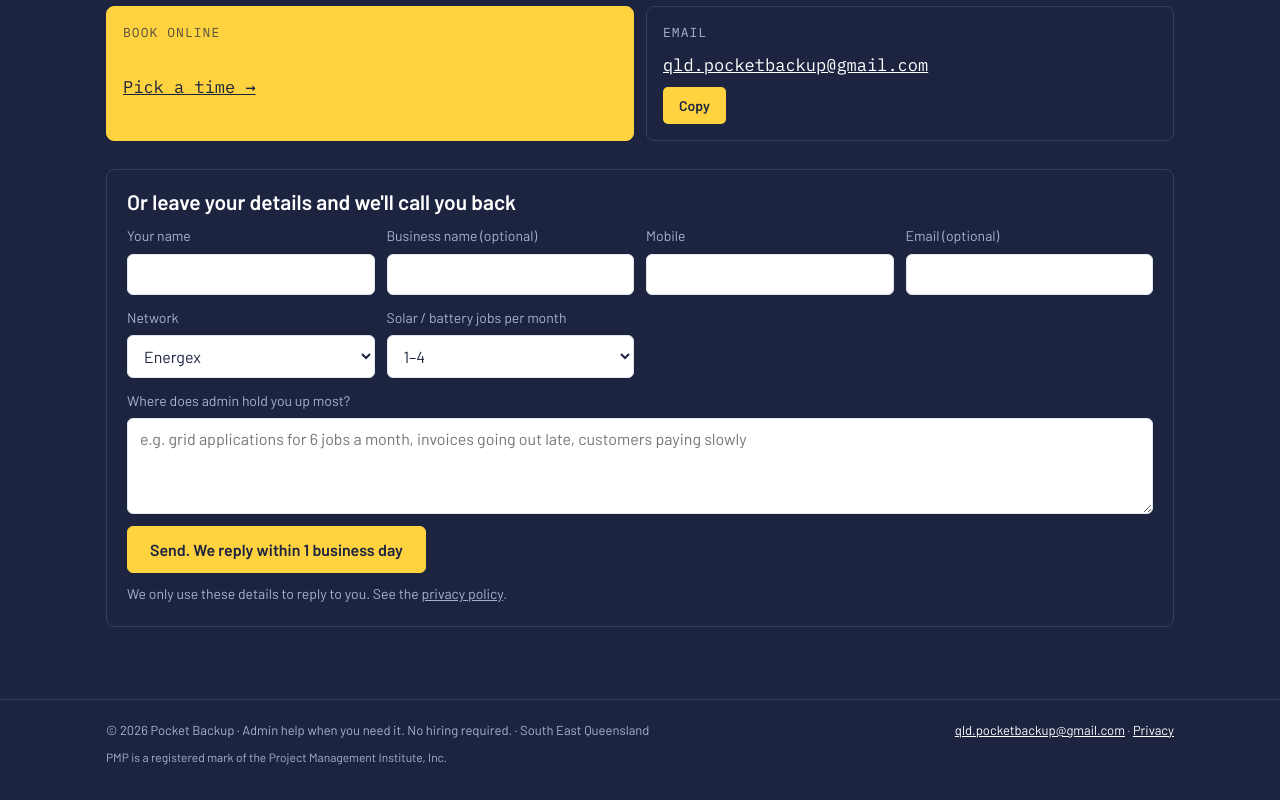
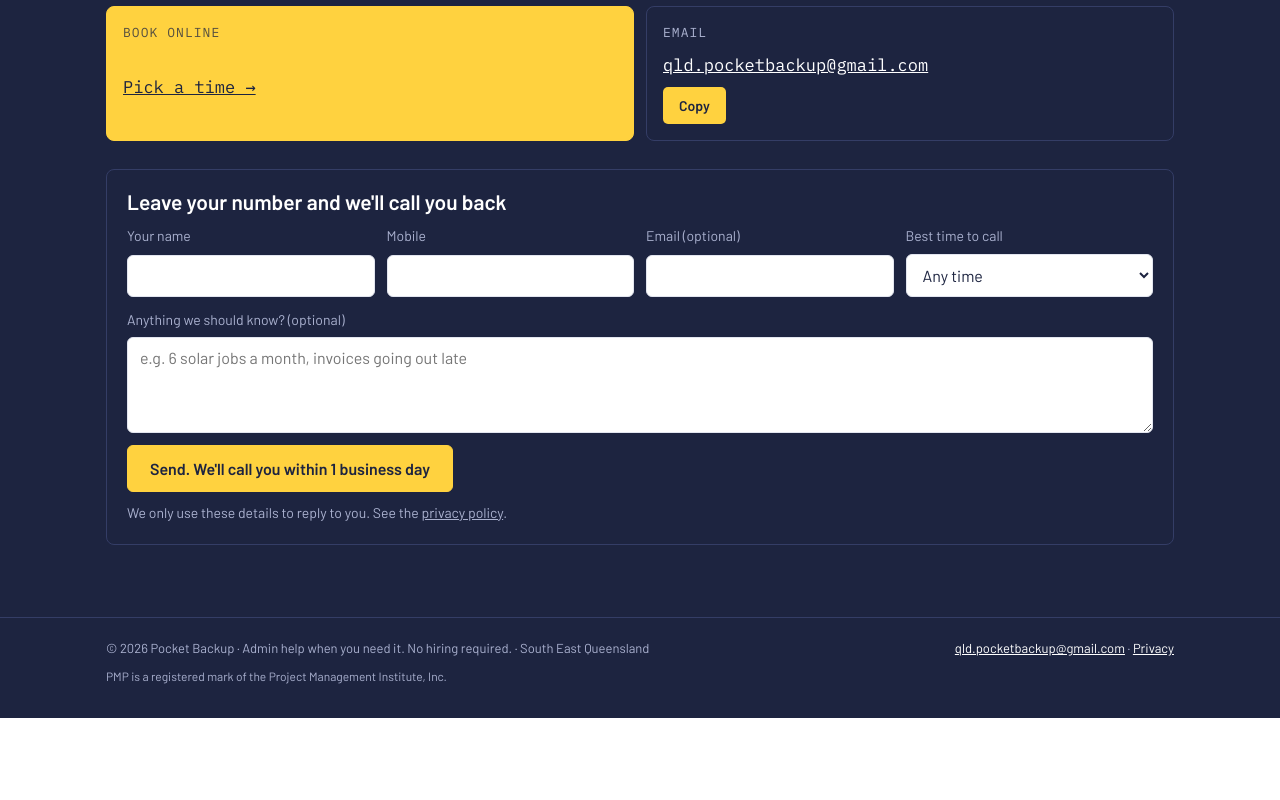
Before and after one commit to EvaBiubiuuu/pocket-backup-website, a plain HTML site: page index.html in a window 1280 px wide. Shown: the part 8417-9217 px from the top of the page. After the commit the page ends 9135 px from the top, so only its background shows below. Drawn offline with Linux system fonts and the light colour scheme.

Commit message:
Contact: no public phone; short call-back form
- Remove the phone card entirely
- Form asks only for name, mobile, optional email, best time to call and an optional note
- Privacy page lists the new form fields

Co-Authored-By: Claude Opus 5.5 <noreply@anthropic.com>
Claude-Session: https://claude.ai/code/session_01UBAqqGaeXMaqSYfzXhEA5L

```diff
--- a/index.html
+++ b/index.html
@@ -471,23 +471,18 @@ footer{background:var(--band);color:var(--band-muted);font-size:13px;padding-blo
   </div>
   <div class="cards">
     <div class="cc book" id="book-card"><span class="eyebrow">Book online</span><a class="v" id="c-book" href="https://calendly.com/qld-pocketbackup/30min" target="_blank" rel="noopener">Pick a time →<span class="sr"> (opens Calendly in a new tab)</span></a></div>
-    <!-- TODO(Eva): add the business mobile, then restore this card:
-    <div class="cc"><span class="eyebrow">Phone / text</span><a class="v" id="c-phone" href="tel:04XXXXXXXX">04XX XXX XXX</a><button type="button" data-copy="c-phone">Copy</button></div>
-    -->
     <div class="cc"><span class="eyebrow">Email</span><a class="v" id="c-email" href="mailto:qld.pocketbackup@gmail.com">qld.pocketbackup@gmail.com</a><button type="button" data-copy="c-email" aria-label="Copy email address">Copy</button></div>
   </div>
   <form class="form" name="contact" method="POST" action="/thanks.html" data-netlify="true" netlify-honeypot="company-website">
     <input type="hidden" name="form-name" value="contact">
     <p class="hp"><label>Leave empty <input name="company-website"></label></p>
-    <div class="wide"><h3>Or leave your details and we'll call you back</h3></div>
+    <div class="wide"><h3>Leave your number and we'll call you back</h3></div>
     <label>Your name<input name="name" autocomplete="name" required></label>
-    <label>Business name (optional)<input name="business" autocomplete="organization"></label>
     <label>Mobile<input name="phone" type="tel" autocomplete="tel" inputmode="tel" required></label>
     <label>Email (optional)<input name="email" type="email" autocomplete="email"></label>
-    <label>Network<select name="network"><option>Energex</option><option>Ergon</option><option>Both</option></select></label>
-    <label>Solar / battery jobs per month<select name="volume"><option>1–4</option><option>5–12</option><option>13–25</option><option>25+</option></select></label>
-    <label class="wide">Where does admin hold you up most?<textarea name="message" placeholder="e.g. grid applications for 6 jobs a month, invoices going out late, customers paying slowly"></textarea></label>
-    <div class="wide stack" style="gap:10px"><button class="btn primary" type="submit" style="justify-self:start">Send. We reply within 1 business day</button><p class="note" style="color:var(--band-muted)">We only use these details to reply to you. See the <a href="/privacy.html">privacy policy</a>.</p></div>
+    <label>Best time to call<select name="best-time"><option>Any time</option><option>Morning (before 10am)</option><option>Lunchtime</option><option>Afternoon</option><option>After 5pm</option></select></label>
+    <label class="wide">Anything we should know? (optional)<textarea name="message" rows="3" placeholder="e.g. 6 solar jobs a month, invoices going out late"></textarea></label>
+    <div class="wide stack" style="gap:10px"><button class="btn primary" type="submit" style="justify-self:start">Send. We'll call you within 1 business day</button><p class="note" style="color:var(--band-muted)">We only use these details to reply to you. See the <a href="/privacy.html">privacy policy</a>.</p></div>
   </form>
 </div></section>
 </main>
```
Also changed, not shown: privacy.html (+1 -1 lines), 1 other file.
